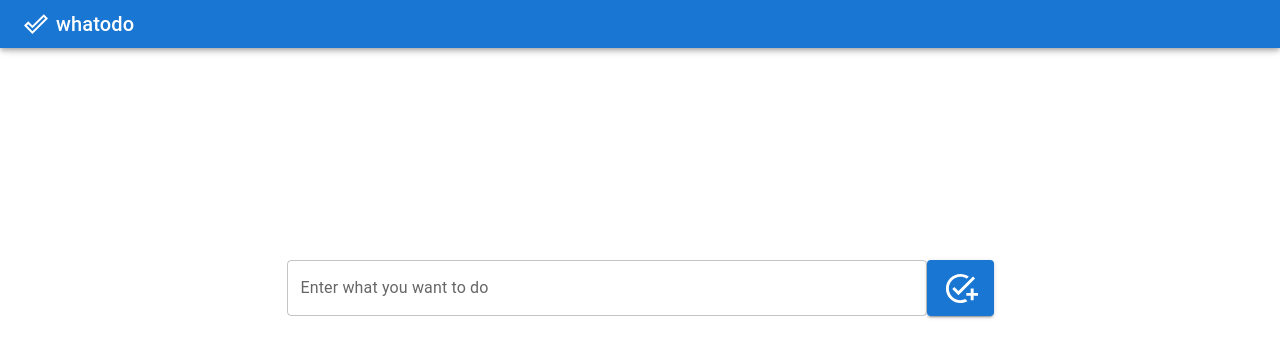
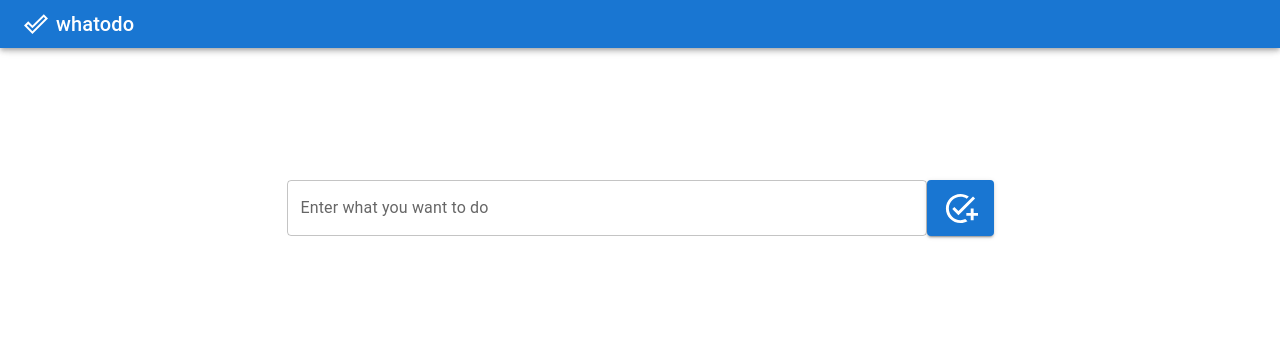
Before and after one commit to abctim/whatodo, a React (Vite) app in the folder frontend/whatodo/: page / in a window 1280 px wide. Shown: the top 358 px of the page. Built offline with nearby package versions, Linux system fonts and the light colour scheme.

Commit message:
Removed one Box component

```diff
--- a/frontend/whatodo/src/pages/Dashboard.jsx
+++ b/frontend/whatodo/src/pages/Dashboard.jsx
@@ -18,23 +18,14 @@ const Dashboard = () => {
           display: "flex",
           flexDirection: "column",
           minHeight: "calc(100vh - 64px)",
+          alignItems: "center",
+          justifyContent: "center",
+          marginTop: -20,
         }}
       >
         <MUIAppBar />
-
-        <Box
-          sx={{
-            flexGrow: 1,
-            display: "flex",
-            flexDirection: "column",
-            alignItems: "center",
-            justifyContent: "center",
-            marginTop: -20,
-          }}
-        >
-          <InputField addTodo={addTodo} />
-          <TodoList todos={todos} />
-        </Box>
+        <InputField addTodo={addTodo} />
+        <TodoList todos={todos} />
       </Box>
     </div>
   );
```
